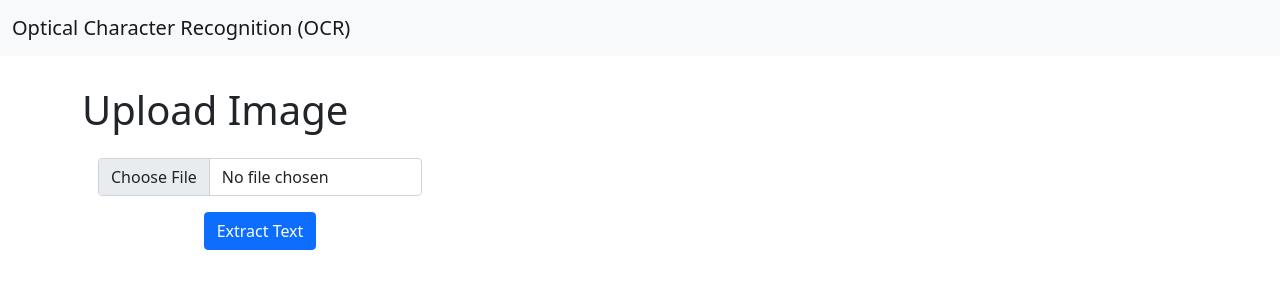
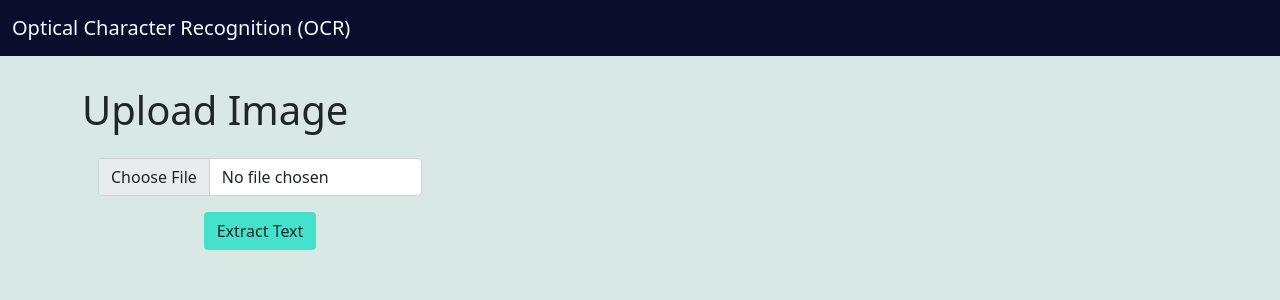
Before and after one commit to Germano06/dm_projrect, a Flask app: page / in a window 1280 px wide. Shown: the top 300 px of the page. Run offline with Flask 2, Linux system fonts and the light colour scheme.

Commit message:
css fixed

```diff
--- a/templates/index.html
+++ b/templates/index.html
@@ -1,15 +1,18 @@
 <!DOCTYPE html>
 <html lang="en">
+
 <head>
     <meta charset="UTF-8">
     <meta http-equiv="X-UA-Compatible" content="IE=edge">
     <meta name="viewport" content="width=device-width, initial-scale=1.0">
     <link rel="stylesheet" href="{{ url_for('static',filename='css/main.css') }}">
-    <link href="https://cdn.jsdelivr.net/npm/bootstrap@5.0.2/dist/css/bootstrap.min.css" rel="stylesheet" integrity="sha384-EVSTQN3/azprG1Anm3QDgpJLIm9Nao0Yz1ztcQTwFspd3yD65VohhpuuCOmLASjC" crossorigin="anonymous">
+    <link href="https://cdn.jsdelivr.net/npm/bootstrap@5.0.2/dist/css/bootstrap.min.css" rel="stylesheet"
+        integrity="sha384-EVSTQN3/azprG1Anm3QDgpJLIm9Nao0Yz1ztcQTwFspd3yD65VohhpuuCOmLASjC" crossorigin="anonymous">
     <title>Home</title>
 </head>
-<body>
-    <nav class="navbar sticky-top navbar-light bg-light">
+
+<body id="b">
+    <nav class="navbar sticky-top navbar-custom">
         <div class="container-fluid">
             <a class="navbar-brand" href="#">Optical Character Recognition (OCR)</a>
         </div>
@@ -19,8 +22,8 @@
             <div class="col-md-4">
                 <h1>Upload Image</h1>
                 <form class="p-3 text-center" action="/" , method="post" enctype="multipart/form-data">
-                    <input class="form-control" type="file" name="imagefile">
-                    <input class="btn btn-primary mt-3" type="submit" value="Extract Text">
+                    <input id="form" class="form-control" type="file" name="imagefile">
+                    <input id="button" class="btn mt-3 btn-custom" type="submit" value="Extract Text">
                 </form>
             </div>
 
@@ -33,4 +36,5 @@
         </div>
     </div>
 </body>
+
 </html>
```
